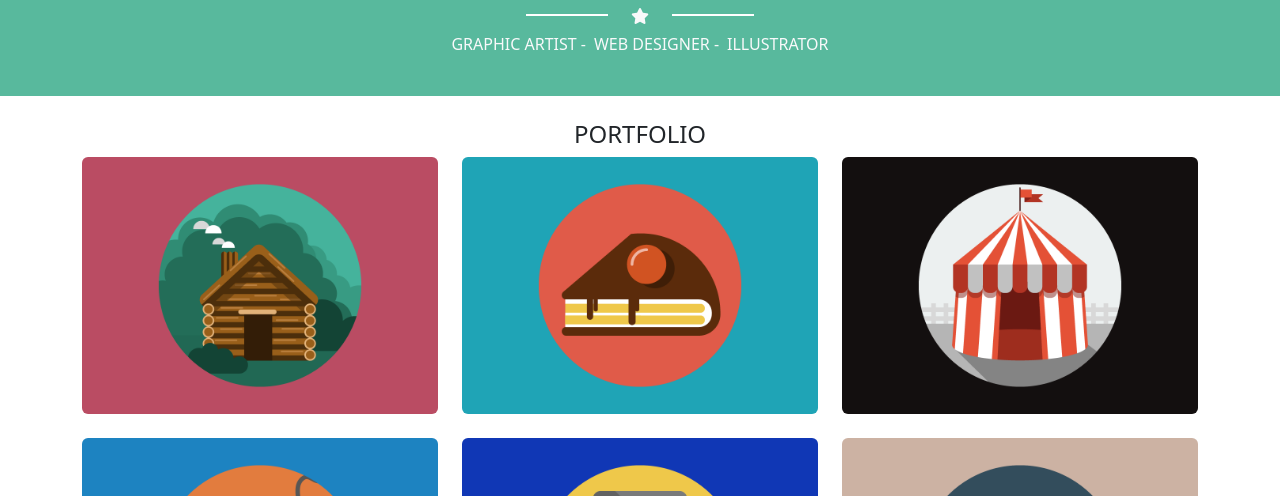
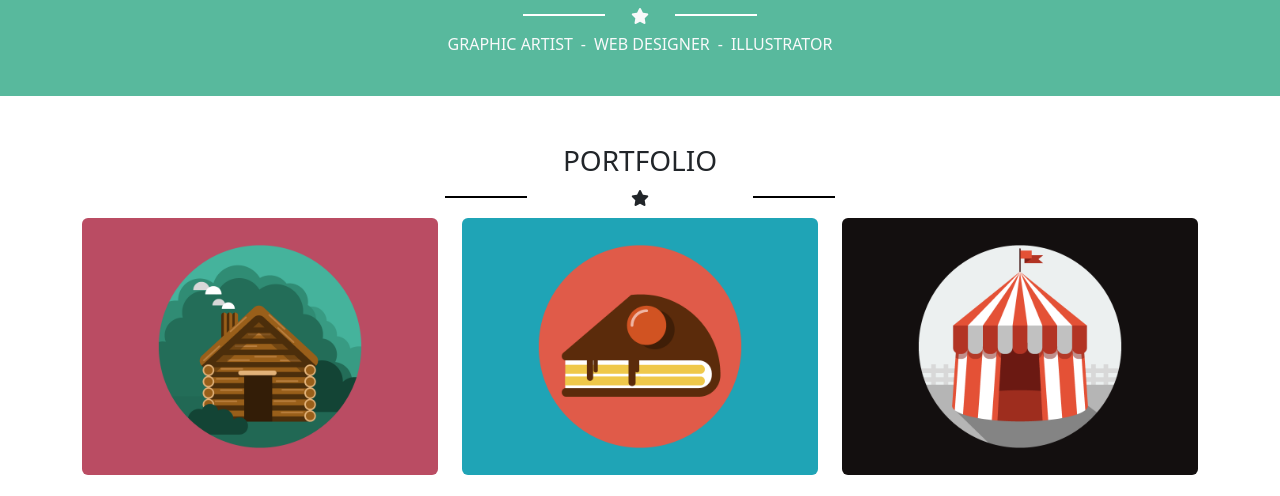
Before and after one commit to NicolaSforza93/html-css-bootstrap-freelancer, a plain HTML site: page index.html in a window 1280 px wide. Shown: the part 259-755 px from the top of the page. Drawn offline with nearby package versions, Linux system fonts and the light colour scheme.

Commit message:
added section portfolio

```diff
--- a/css/style.css
+++ b/css/style.css
@@ -47,3 +47,29 @@ footer {
 	top: 10px;
 	right: 75px;
 }
+
+.star_dark {
+    position: relative;
+}
+
+.star_dark::before {
+	content: '';
+	display: block;
+	height: 2px;
+	width: 82px;
+	background-color: black;
+    position: absolute;
+	top: 10px;
+	left: 363px;
+}
+
+.star_dark::after {
+	content: '';
+	display: block;
+	height: 2px;
+	width: 82px;
+	background-color: black;
+    position: absolute;
+	top: 10px;
+	right: 363px;
+}
--- a/index.html
+++ b/index.html
@@ -41,12 +41,18 @@
                             <i class="fa-solid fa-star text-light"></i>
                         </div>
                         <div>
-                            <ul class="d-flex gap-2 list-unstyled">
+                            <ul class="d-flex gap-2 list-unstyled text-light">
                                 <li>
-                                    <a class="text-decoration-none text-light text-uppercase" href="#">Graphic artist -</a>
+                                    <a class="text-decoration-none text-light text-uppercase" href="#">Graphic artist</a>
                                 </li>
                                 <li>
-                                    <a class="text-decoration-none text-light text-uppercase" href="#">Web designer -</a>
+                                    -
+                                </li>
+                                <li>
+                                    <a class="text-decoration-none text-light text-uppercase" href="#">Web designer</a>
+                                </li>
+                                <li>
+                                    -
                                 </li>
                                 <li>
                                     <a class="text-decoration-none text-light text-uppercase" href="#">Illustrator</a>
@@ -58,11 +64,14 @@
             </div>
         </section>
 
-        <section class="portfolio py-4">
+        <section class="portfolio py-5">
             <div class="container">
                 <div class="row">
-                    <div class="col text-center">
-                        <h4 class="text-dark text-uppercase">Portfolio</h4>
+                    <div class="col mb-2 text-center">
+                        <h3 class="text-dark text-uppercase">Portfolio</h3>
+                        <div class="star_dark">
+                            <i class="fa-solid fa-star text-dark"></i>
+                        </div>
                     </div>
                 </div>
 
```
